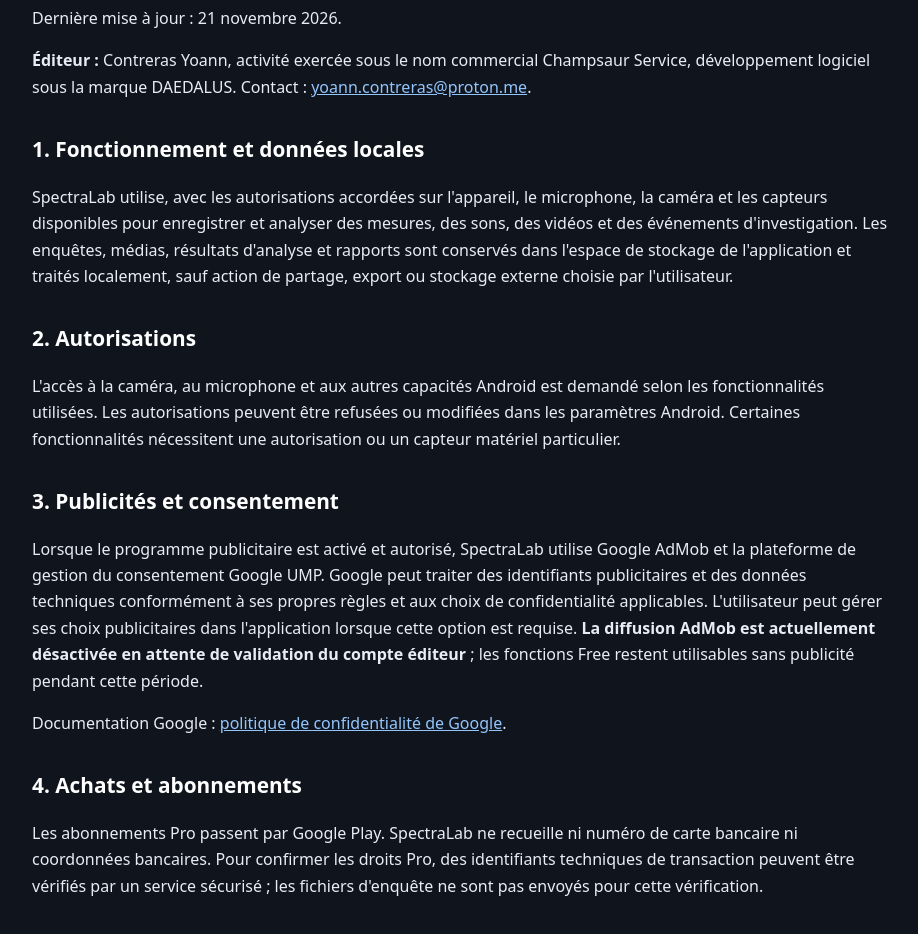
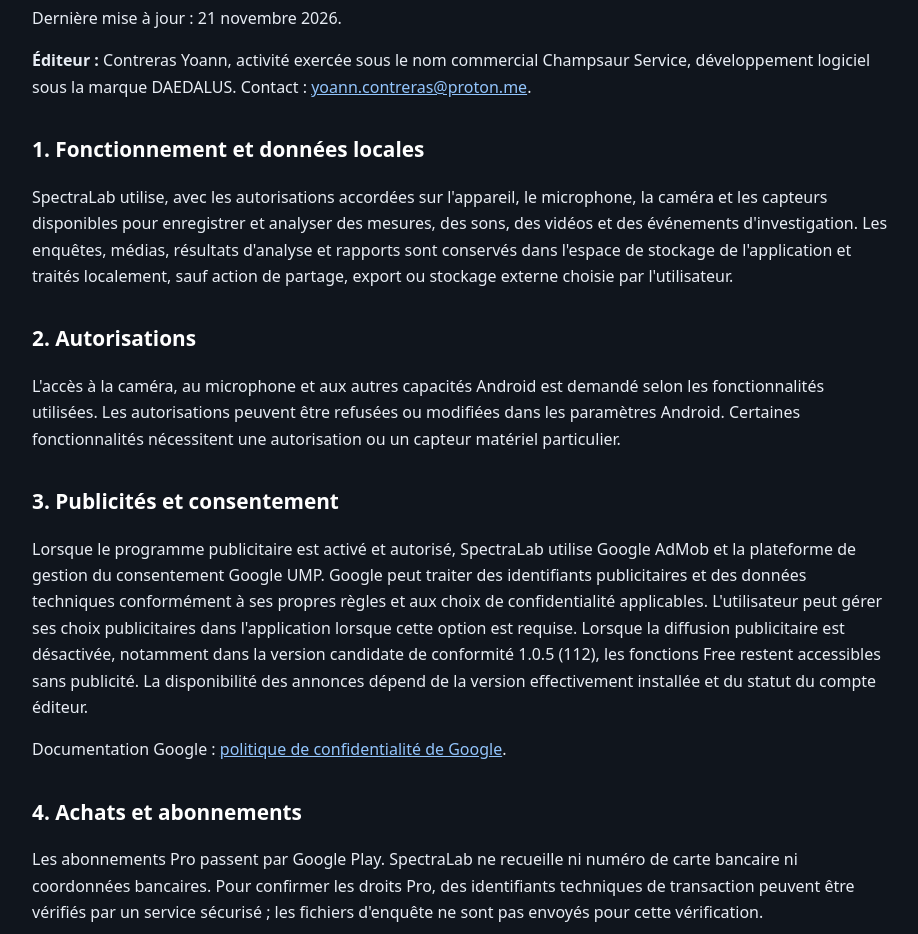
Before and after one commit to yoanncontreras-lab/spectralab-website, a plain HTML site: page confidentialite.html in a window 1280 px wide. Shown: the part 163-1097 px from the top of the page, without its empty margins (178-1096 px from the left). Drawn offline with Linux system fonts and the light colour scheme.

Commit message:
Clarify AdMob ad disablement applies to compliance candidate, not necessarily older installed builds

```diff
--- a/confidentialite.html
+++ b/confidentialite.html
@@ -20,7 +20,7 @@
   <h2>2. Autorisations</h2>
   <p>L'accès à la caméra, au microphone et aux autres capacités Android est demandé selon les fonctionnalités utilisées. Les autorisations peuvent être refusées ou modifiées dans les paramètres Android. Certaines fonctionnalités nécessitent une autorisation ou un capteur matériel particulier.</p>
   <h2>3. Publicités et consentement</h2>
-  <p>Lorsque le programme publicitaire est activé et autorisé, SpectraLab utilise Google AdMob et la plateforme de gestion du consentement Google UMP. Google peut traiter des identifiants publicitaires et des données techniques conformément à ses propres règles et aux choix de confidentialité applicables. L'utilisateur peut gérer ses choix publicitaires dans l'application lorsque cette option est requise. <strong>La diffusion AdMob est actuellement désactivée en attente de validation du compte éditeur</strong> ; les fonctions Free restent utilisables sans publicité pendant cette période.</p>
+  <p>Lorsque le programme publicitaire est activé et autorisé, SpectraLab utilise Google AdMob et la plateforme de gestion du consentement Google UMP. Google peut traiter des identifiants publicitaires et des données techniques conformément à ses propres règles et aux choix de confidentialité applicables. L'utilisateur peut gérer ses choix publicitaires dans l'application lorsque cette option est requise. Lorsque la diffusion publicitaire est désactivée, notamment dans la version candidate de conformité 1.0.5 (112), les fonctions Free restent accessibles sans publicité. La disponibilité des annonces dépend de la version effectivement installée et du statut du compte éditeur.</p>
   <p>Documentation Google : <a href="https://policies.google.com/privacy">politique de confidentialité de Google</a>.</p>
   <h2>4. Achats et abonnements</h2>
   <p>Les abonnements Pro passent par Google Play. SpectraLab ne recueille ni numéro de carte bancaire ni coordonnées bancaires. Pour confirmer les droits Pro, des identifiants techniques de transaction peuvent être vérifiés par un service sécurisé ; les fichiers d'enquête ne sont pas envoyés pour cette vérification.</p>
```
